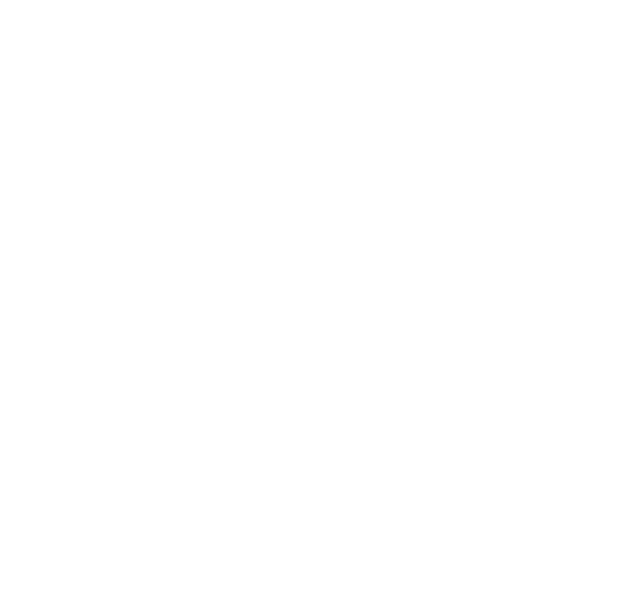
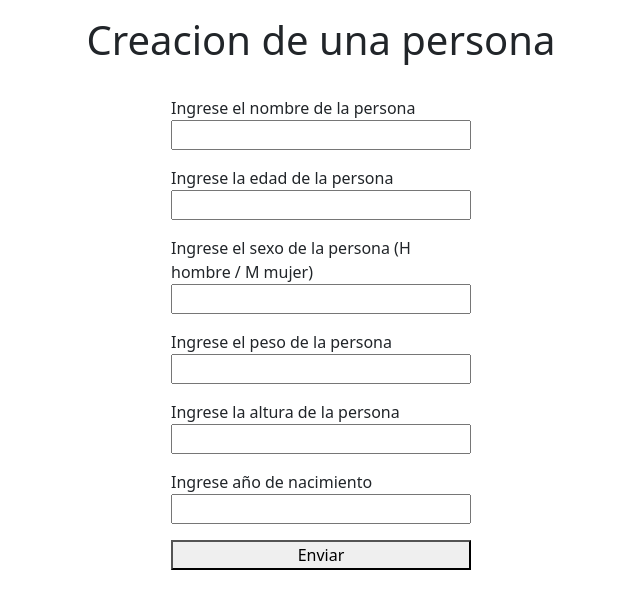
Before and after one commit to LeonelRC23/Tp5Ejercicio2, a plain HTML site: page index.html in a window 1280 px wide. Shown: the whole page, without its empty margins (319-959 px from the left). Drawn offline with nearby package versions, Linux system fonts and the light colour scheme.

Commit message:
Maquetado finalizado

```diff
--- a/CSS/style.css
+++ b/CSS/style.css
@@ -0,0 +1,11 @@
+main{
+    display: flex;
+    flex-direction: column;
+    align-items: center;
+}
+
+form{
+    display: flex;
+    flex-direction: column;
+    max-width: 300px;
+}
--- a/index.html
+++ b/index.html
@@ -14,7 +14,23 @@
   </head>
   <body>
     <header></header>
-    <main>
+    <main class="container">
+        <h1 class="my-3">Creacion de una persona</h1>
+      <form>
+        <label for="nombre" class="mt-3">Ingrese el nombre de la persona</label>
+        <input types="text" name="nombre" id="nombrePersona" maxlength="100" minlength="10"/>
+        <label for="edad" class="mt-3">Ingrese la edad de la persona</label>
+        <input type="number" name="edad" id="edadPersona">
+        <label for="sexo" class="mt-3">Ingrese el sexo de la persona (H hombre / M mujer)</label>
+        <input type="text" name="sexo" id="sexoPersona" maxlength="1" minlength="1">
+        <label for="peso" class="mt-3">Ingrese el peso de la persona</label>
+        <input type="number" name="peso" id="pesoPersona">
+        <label for="altura" class="mt-3">Ingrese la altura de la persona</label>
+        <input type="number" name="peso" id="pesoPersona">
+        <label for="Anio" class="mt-3">Ingrese año de nacimiento</label>
+        <input type="number" name="Anio" id="anioPersona">
+        <button type="button" id="botonEnviar" class="mt-3">Enviar</button>
+      </form>
     </main>
     <footer></footer>
     <script
```
